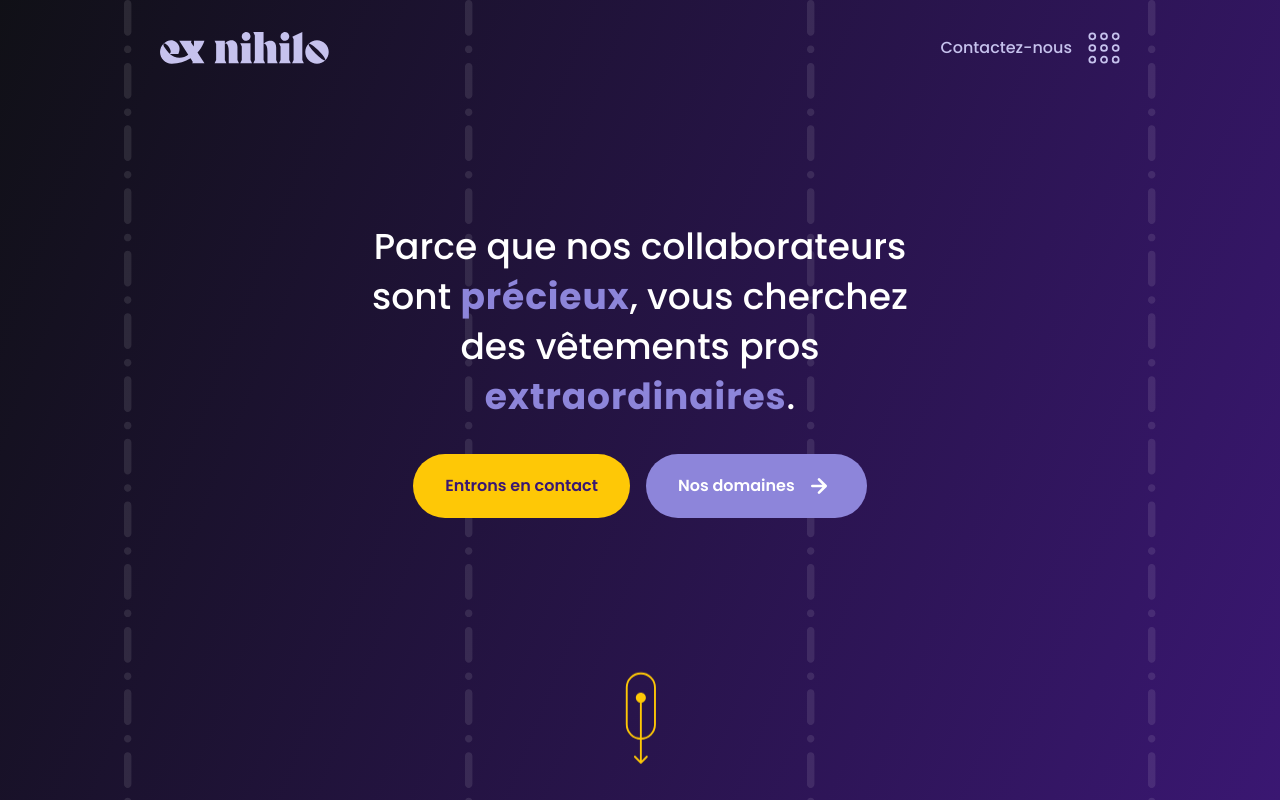
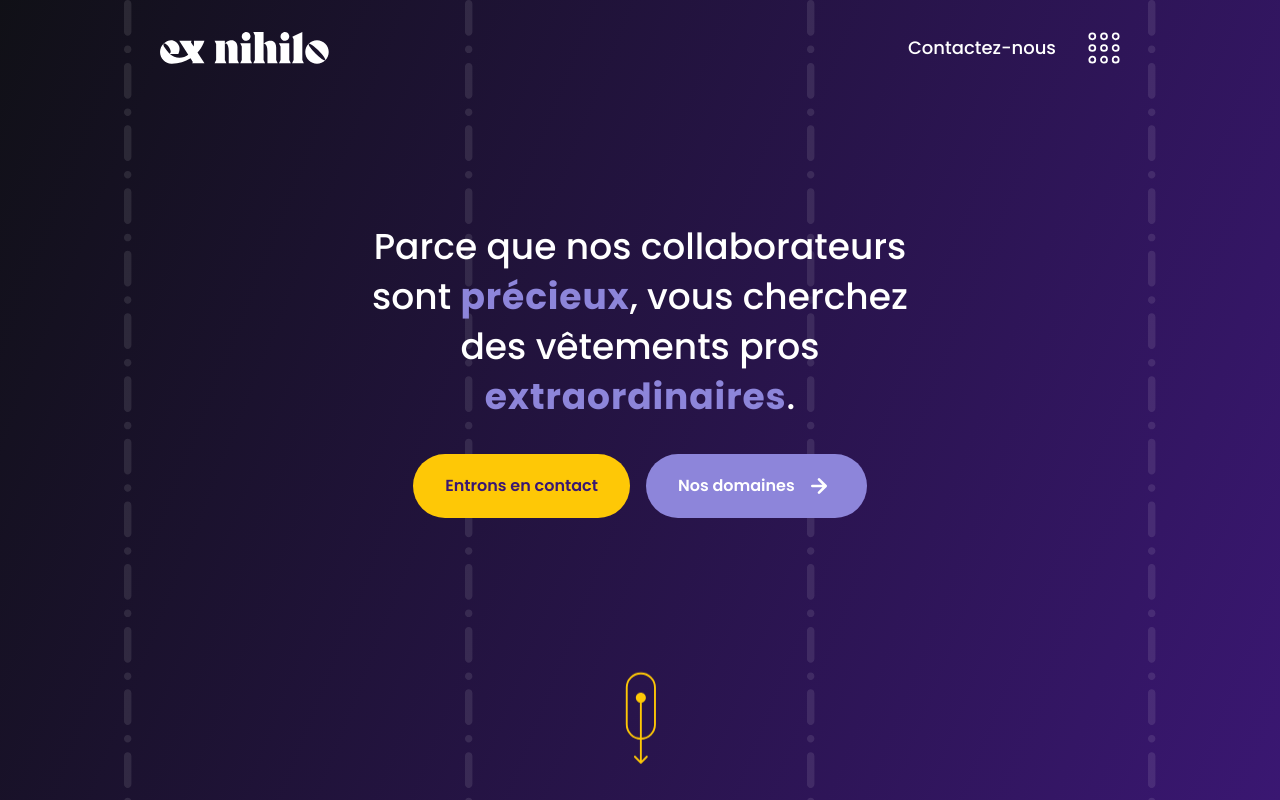
Before and after one commit to chourabieure/EX_Nihilo, a Next.js app in the folder front/: page / in a window 1280 px wide. Built offline with nearby package versions, Linux system fonts and the light colour scheme.

Commit message:
Navbar change

```diff
--- a/front/src/components/Navbar.tsx
+++ b/front/src/components/Navbar.tsx
@@ -7,7 +7,7 @@ const Navbar = () => {
 
         <nav className="items-center w-full max-w-5xl justify-between flex gap-4 px-8">
             {/* Logo */}
-            <svg className="sm:h-8 h-6 fill-ex_light_purple" viewBox="0 0 522 99" xmlns="http://www.w3.org/2000/svg">
+            <svg className="sm:h-8 h-6 fill-white" viewBox="0 0 522 99" xmlns="http://www.w3.org/2000/svg">
                 <path d="M100.131 27.3589C100.072 27.2235 100.012 27.0795 99.9361 26.9356L99.9022 26.8848L100.055 26.8848C100.08 27.0456 100.105 27.1981 100.131 27.3589Z" />
                 <path d="M32.1367 98.3584L31.781 98.3584C31.3323 98.3584 30.8919 98.3499 30.4516 98.333C31.0105 98.3499 31.5694 98.3584 32.1367 98.3584Z" />
                 <path d="M100.131 27.3589C100.072 27.2235 100.012 27.0795 99.9361 26.9356L99.9022 26.8848L100.055 26.8848C100.08 27.0456 100.105 27.1981 100.131 27.3589Z" />
@@ -23,10 +23,10 @@ const Navbar = () => {
                 <path d="M449.433 62.0754C449.433 52.38 453.21 43.269 460.06 36.4187C466.91 29.5685 476.021 25.792 485.717 25.792C495.412 25.792 504.515 29.5685 511.373 36.4187C518.223 43.269 522 52.38 522 62.0754C522 71.7707 518.223 80.8733 511.373 87.732C504.523 94.5822 495.412 98.3587 485.717 98.3587C476.021 98.3587 466.91 94.5822 460.06 87.732C453.21 80.8733 449.433 71.7707 449.433 62.0754ZM464.505 47.3927C468.375 53.1083 474.235 59.9923 481.017 66.7748C487.8 73.5573 494.684 79.4253 500.399 83.2865C505.835 86.9614 509.773 88.4602 510.933 87.3001C512.093 86.1401 510.594 82.1943 506.919 76.7581C503.05 71.0425 497.19 64.1584 490.408 57.3759C475.318 42.2867 462.761 34.5813 460.492 36.8506C459.315 38.0276 460.831 41.948 464.505 47.3842L464.505 47.3927Z" />
             </svg>
 
-            <ul className="flex gap-4 items-center">
-                <li className="sm:block hidden text-ex_light_purple font-medium">Contactez-nous</li>
+            <ul className="flex gap-8 items-center">
+                <li className="sm:block hidden text-white font-medium text-lg">Contactez-nous</li>
                 {/* Burger icon */}
-                <svg className="sm:h-8 h-6 stroke-[2px]  stroke-ex_light_purple fill-none" viewBox="0 0 36 36" xmlns="http://www.w3.org/2000/svg">
+                <svg className="sm:h-8 h-6 stroke-[2px]  stroke-white fill-none" viewBox="0 0 36 36" xmlns="http://www.w3.org/2000/svg">
                     <circle cx="4.84615" cy="4.84615" r="3.34615" />
                     <circle cx="18.0005" cy="4.84615" r="3.34615" />
                     <path d="M34.4999 4.84615C34.4999 6.69418 33.0018 8.19231 31.1538 8.19231C29.3057 8.19231 27.8076 6.69418 27.8076 4.84615C27.8076 2.99812 29.3057 1.5 31.1538 1.5C33.0018 1.5 34.4999 2.99812 34.4999 4.84615Z" />
```
